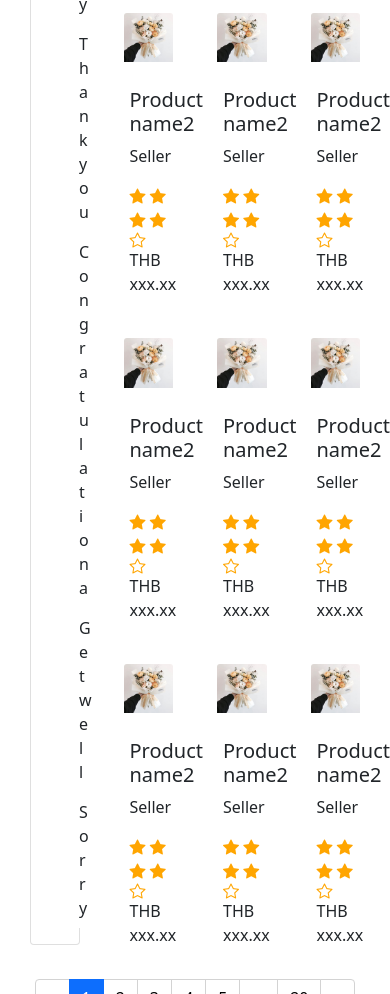
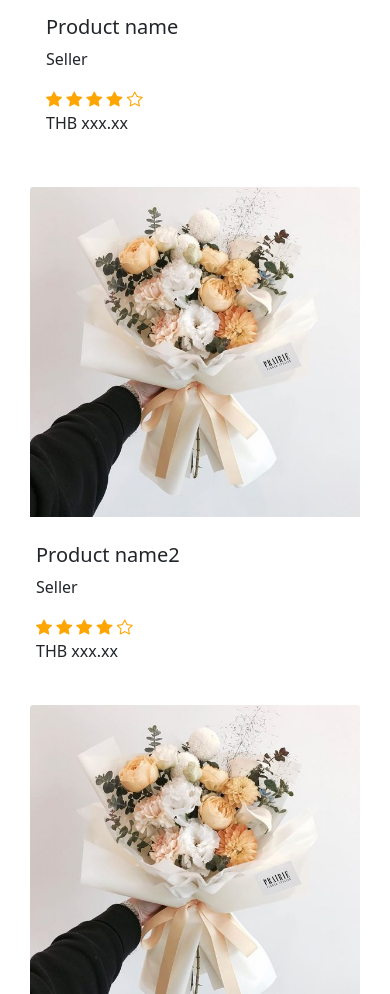
Before and after one commit to tharinee340/2020M4_04x-2, a plain HTML site: page index.html in a window 390 px wide. Shown: the part 1006-2000 px from the top of the page. Drawn offline with nearby package versions, Linux system fonts and the light colour scheme.

Commit message:
04 commit

```diff
--- a/index.html
+++ b/index.html
@@ -66,8 +66,8 @@
             <div class="row">
                 <div class="col"><h2>Occasions</h2></div>
             </div>
-            <div class="row">
-                <div class="col-3">
+            <div class="row ">
+                <div class="col-lg-3">
                     <div class="card">
                         <div class="card-header bg-transparent border-0 text-secondary">Catagories</div>
                         <ul class="list-group-flush">
@@ -82,9 +82,9 @@
                     </div>
 
                 </div>
-                <div class="col-9">
+                <div class="col-lg-9 ">
                     <div class="row">
-                        <div class="col-4">
+                        <div class="col-lg-4 col-md-6 col-sm-12">
                             <div class="card border-0">
                                 <img src="pic9.jpg" class="card-img-top" alt="picture">
                             <div class="card-body">
@@ -100,7 +100,7 @@
                         </div>
 
                         </div>
-                        <div class="col-4">
+                        <div class="col-lg-4 col-md-6 col-sm-12">
                             <div class="card border-0">
                                 <img src="pic9.jpg" class="card-img-top" alt="picture">
                             </div>
@@ -115,7 +115,7 @@
                                 <p>THB xxx.xx</p>
                             </div>
                         </div>
-                        <div class="col-4">
+                        <div class="col-lg-4 col-md-6 col-sm-12">
                             <div class="card border-0">
                                 <img src="pic9.jpg" class="card-img-top" alt="picture">
                             </div>
@@ -130,7 +130,7 @@
                                 <p>THB xxx.xx</p>
                             </div>
                         </div>
-                        <div class="col-4">
+                        <div class="col-lg-4 col-md-6 col-sm-12">
                             <div class="card border-0">
                                 <img src="pic9.jpg" class="card-img-top" alt="picture">
                             </div>
@@ -146,7 +146,7 @@
                             </div>
                         </div>
 
-                        <div class="col-4">
+                        <div class="col-lg-4 col-md-6 col-sm-12">
                             <div class="card border-0">
                                 <img src="pic9.jpg" class="card-img-top" alt="picture">
                             </div>
@@ -162,7 +162,7 @@
                             </div>
                         </div>
 
-                        <div class="col-4">
+                        <div class="col-lg-4 col-md-6 col-sm-12">
                             <div class="card border-0">
                                 <img src="pic9.jpg" class="card-img-top" alt="picture">
                             </div>
@@ -178,7 +178,7 @@
                             </div>
                         </div>
 
-                        <div class="col-4">
+                        <div class="col-lg-4 col-md-6 col-sm-12">
                             <div class="card border-0">
                                 <img src="pic9.jpg" class="card-img-top" alt="picture">
                             </div>
@@ -194,7 +194,7 @@
                             </div>
                         </div>
 
-                        <div class="col-4">
+                        <div class="col-lg-4 col-md-6 col-sm-12">
                             <div class="card border-0">
                                 <img src="pic9.jpg" class="card-img-top" alt="picture">
                             </div>
@@ -209,7 +209,7 @@
                                 <p>THB xxx.xx</p>
                             </div>
                         </div>
-                        <div class="col-4">
+                        <div class="col-lg-4 col-md-6 col-sm-12">
                             <div class="card border-0">
                                 <img src="pic9.jpg" class="card-img-top" alt="picture">
                             </div>
@@ -224,7 +224,7 @@
                                 <p>THB xxx.xx</p>
                             </div>
                         </div>
-                        <div class="col-4">
+                        <div class="col-lg-4 col-md-6 col-sm-12">
                             <div class="card border-0">
                                 <img src="pic9.jpg" class="card-img-top" alt="picture">
                             </div>
@@ -239,7 +239,7 @@
                                 <p>THB xxx.xx</p>
                             </div>
                         </div>
-                        <div class="col-4">
+                        <div class="col-lg-4 col-md-6 col-sm-12">
                             <div class="card border-0">
                                 <img src="pic9.jpg" class="card-img-top" alt="picture">
                             </div>
@@ -254,7 +254,7 @@
                                 <p>THB xxx.xx</p>
                             </div>
                         </div>
-                        <div class="col-4">
+                        <div class="col-lg-4 col-md-6 col-sm-12">
                             <div class="card border-0">
                                 <img src="pic9.jpg" class="card-img-top" alt="picture">
                             </div>
```
